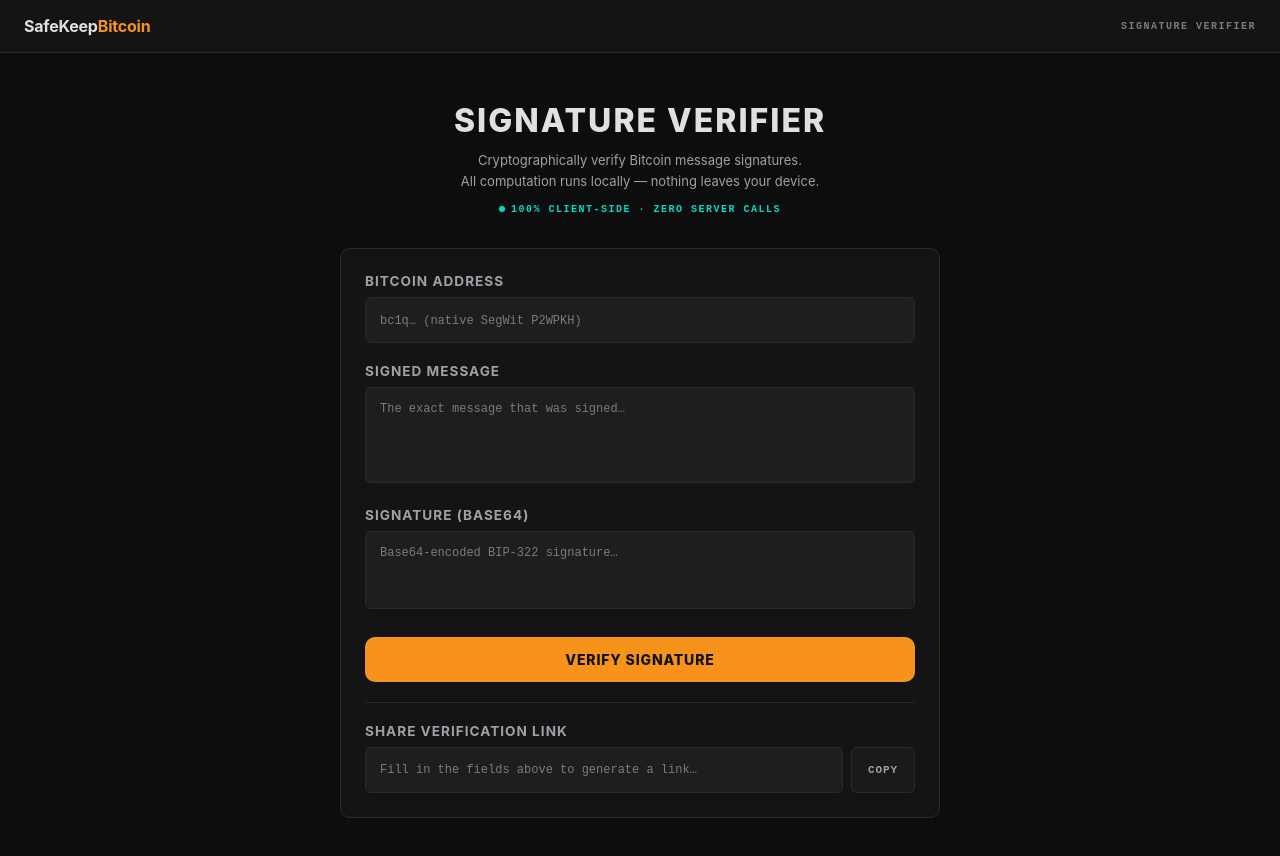
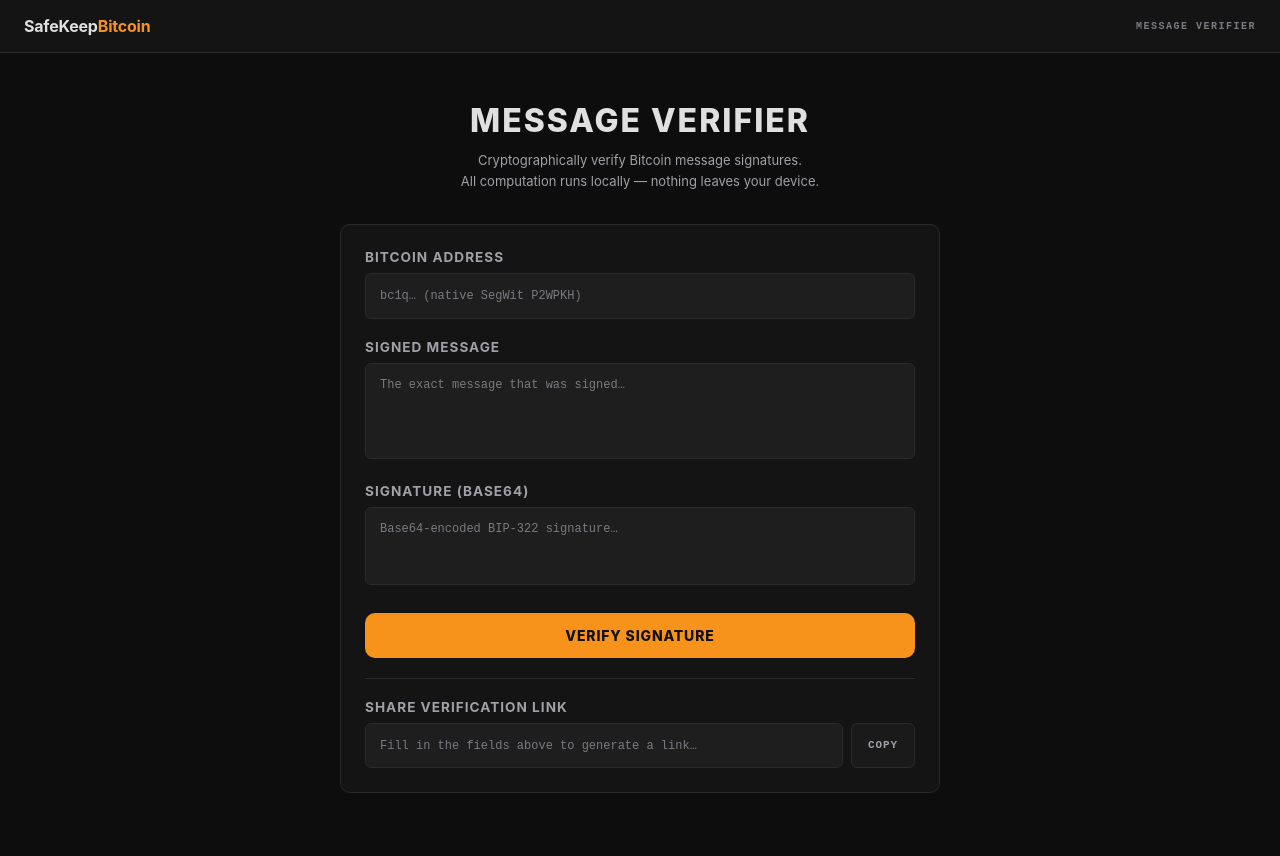
Before and after one commit to Pasalon0404/Standalone-Message-Signer, a plain HTML site: page index.html in a window 1280 px wide. Drawn offline with Linux system fonts and the light colour scheme.

Commit message:
small UI fix

```diff
--- a/index.html
+++ b/index.html
@@ -6,7 +6,7 @@
   <meta name="theme-color" content="#0d0d0d" />
   <meta name="apple-mobile-web-app-capable" content="yes" />
   <meta name="apple-mobile-web-app-status-bar-style" content="black-translucent" />
-  <title>Bitcoin Signature Verifier — SafeKeep</title>
+  <title>Bitcoin Message Verifier — SafeKeep</title>
   <link rel="icon" type="image/x-icon" href="favicon.ico" />
   <link rel="icon" type="image/png" sizes="192x192" href="favicon-192.png" />
   <link rel="apple-touch-icon" sizes="180x180" href="apple-touch-icon.png" />
@@ -532,19 +532,19 @@
     <a class="nav-brand" href="https://safekeepbitcoin.com" target="_blank" rel="noopener">
       SafeKeep<span>Bitcoin</span>
     </a>
-    <span class="nav-tag">Signature Verifier</span>
+    <span class="nav-tag">Message Verifier</span>
   </nav>
 
   <div class="container">
 
     <!-- ── Header ──────────────────────────────────────────── -->
     <header class="header">
-      <h1>Signature Verifier</h1>
+      <h1>Message Verifier</h1>
       <p class="subtitle">
         Cryptographically verify Bitcoin message signatures.<br/>
         All computation runs locally — nothing leaves your device.
       </p>
-      <div class="security-indicator">100% Client-Side · Zero Server Calls</div>
+
     </header>
 
     <!-- ── QR Auto-fill Info ────────────────────────────────── -->
```
